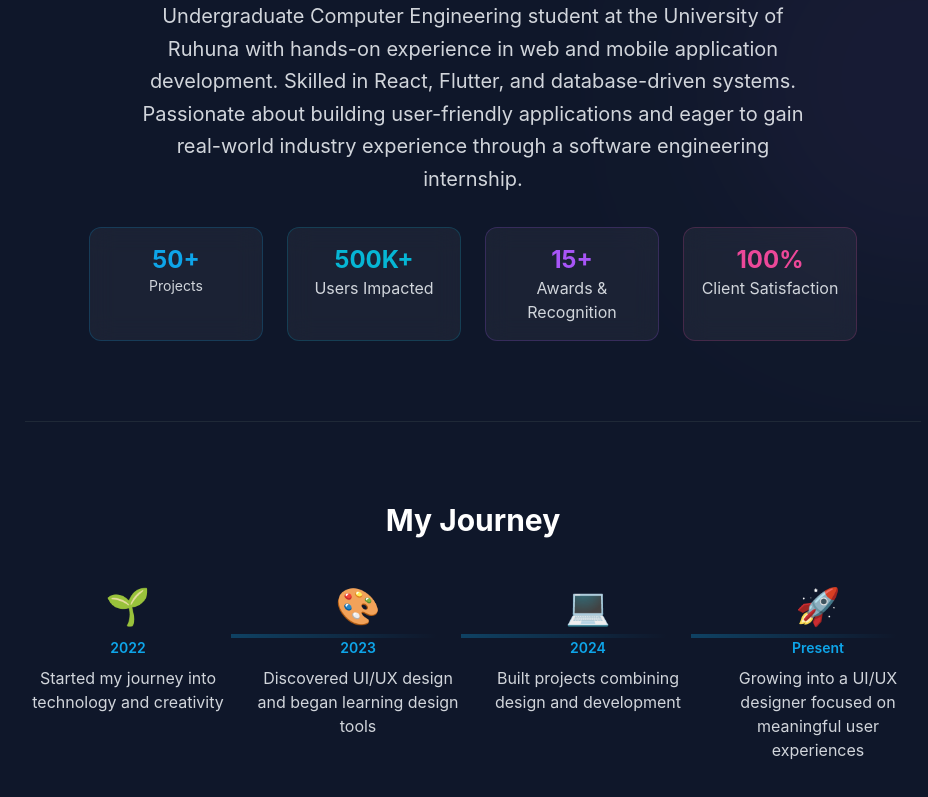
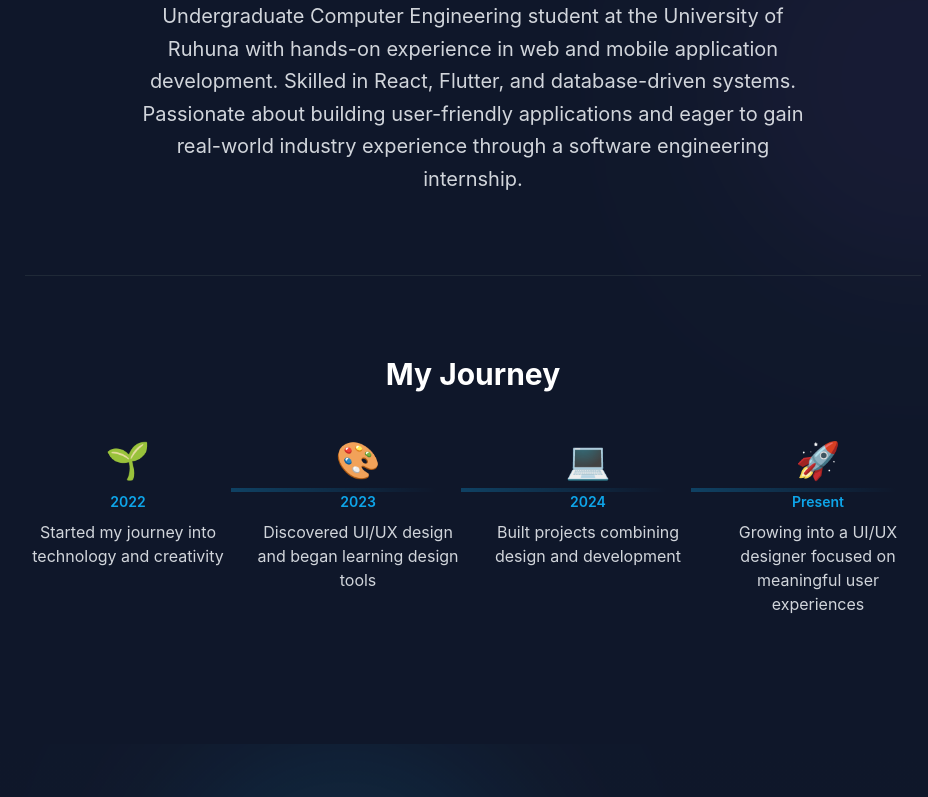
Before and after one commit to AmindyaWijegunawardhana/portfolio, a React (Vite) app in the folder frontend/: page / in a window 1280 px wide. Shown: the part 1144-1941 px from the top of the page, without its empty margins (167-1095 px from the left). Built offline with nearby package versions, Linux system fonts and the light colour scheme.

Commit message:
Remove stats cards from About section

```diff
--- a/frontend/src/components/About.jsx
+++ b/frontend/src/components/About.jsx
@@ -70,25 +70,6 @@ const About = () => {
                 software engineering internship.
               </p>
             </div>
-
-            <div className="grid grid-cols-2 md:grid-cols-4 gap-6 max-w-3xl mx-auto">
-              <div className="bg-white/5 backdrop-blur-md border border-neon-blue/20 rounded-xl p-4 hover:border-neon-blue/50 transition-all duration-300">
-                <div className="text-2xl font-bold text-neon-blue">50+</div>
-                <div className="text-gray-300 text-sm">Projects</div>
-              </div>
-              <div className="bg-white/5 backdrop-blur-md border border-neon-cyan/20 rounded-xl p-4 hover:border-neon-cyan/50 transition-all duration-300">
-                <div className="text-2xl font-bold text-neon-cyan">500K+</div>
-                <div className="text-gray-300">Users Impacted</div>
-              </div>
-              <div className="bg-white/5 backdrop-blur-md border border-neon-purple/20 rounded-xl p-4 hover:border-neon-purple/50 transition-all duration-300">
-                <div className="text-2xl font-bold text-neon-purple">15+</div>
-                <div className="text-gray-300">Awards & Recognition</div>
-              </div>
-              <div className="bg-white/5 backdrop-blur-md border border-pink-500/20 rounded-xl p-4 hover:border-pink-500/50 transition-all duration-300">
-                <div className="text-2xl font-bold text-pink-500">100%</div>
-                <div className="text-gray-300">Client Satisfaction</div>
-              </div>
-            </div>
           </motion.div>
         </motion.div>
 
```
Also changed, not shown: 2 other files (tests, documents, lock files or other folders).
